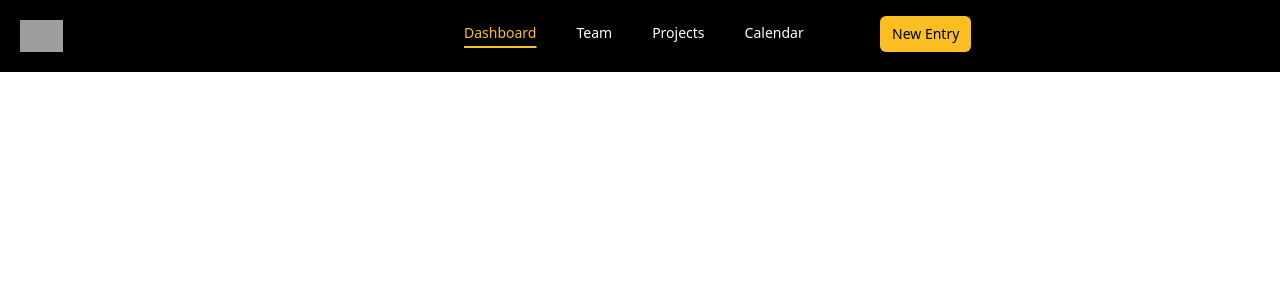
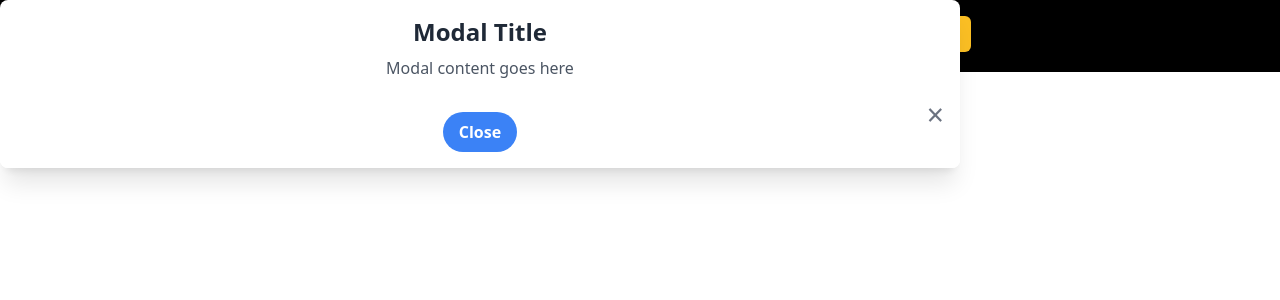
Before and after one commit to davidgrrcia-archived/contablock-app, a Vue app in the folder frontend/: page / in a window 1280 px wide. Both pictures are taken after a click on the button "New Entry". Shown: the top 300 px of the page. Built offline with nearby package versions, Linux system fonts and the light colour scheme; grey boxes are pictures that could not be loaded.

Commit message:
create entry modal

```diff
--- a/frontend/package.json
+++ b/frontend/package.json
@@ -27,6 +27,7 @@
     "eslint": "^8.22.0",
     "eslint-plugin-vue": "^9.3.0",
     "npm-run-all": "^4.1.5",
+    "pinia": "^2.0.28",
     "postcss": "^8.4.20",
     "prettier": "2.8.1",
     "tailwindcss": "^3.2.4",
--- a/frontend/src/App.vue
+++ b/frontend/src/App.vue
@@ -1,10 +1,12 @@
 <script setup lang="ts">
 import { RouterView } from 'vue-router';
-import SiteNavbar from '@/components/SiteNavbar.vue';
+import HeaderNav from '@/components/HeaderNav.vue';
+import CreateEntryModal from '@/components/CreateEntryModal.vue';
 </script>
 
 <template>
   <header></header>
-  <SiteNavbar />
+  <HeaderNav />
+  <CreateEntryModal></CreateEntryModal>
   <RouterView />
 </template>
--- /dev/null
+++ b/frontend/src/components/CreateEntryModal.vue
@@ -0,0 +1,40 @@
+<template>
+  <div class="relative">
+    <div v-if="modalState.isOpen" class="fixed inset-0 z-50 overflow-y-auto">
+      <div
+        class="flex items-end justify-center min-h-screen pt-4 px-4 pb-20 text-center sm:block sm:p-0"
+      >
+        <div
+          class="relative rounded-lg shadow-xl w-11/12 sm:w-3/4 lg:w-1/2 xl:w-1/3"
+        >
+          <button
+            @click="hideCreateEntryModal()"
+            class="text-3xl leading-none absolute top-1/2 right-0 m-4 text-gray-500 hover:text-red-500"
+          >
+            &times;
+          </button>
+          <div class="bg-white rounded-lg py-4 px-6 mb-4">
+            <h3 class="text-2xl font-bold mb-2 text-gray-800">Modal Title</h3>
+            <p class="text-gray-600 mb-8">Modal content goes here</p>
+            <button
+              @click="hideCreateEntryModal()"
+              class="px-4 py-2 font-bold text-white bg-blue-500 rounded-full hover:bg-blue-700 focus:outline-none focus:shadow-outline-blue active:bg-blue-800"
+            >
+              Close
+            </button>
+          </div>
+        </div>
+      </div>
+    </div>
+  </div>
+</template>
+
+<script setup lang="ts">
+import { useCreateEntryModalStore } from '@/stores/createEntryModal';
+
+const modalState = useCreateEntryModalStore();
+
+function hideCreateEntryModal() {
+  modalState.hideModal();
+}
+</script>
--- a/frontend/src/components/SiteNavbar.vue
+++ b/frontend/src/components/HeaderNav.vue
@@ -26,6 +26,7 @@
       <button
         class="px-3 py-2 text-sm font-medium rounded-md bg-amber-400 text-black"
         type="button"
+        @click="showCreateEntryModal()"
       >
         New Entry
       </button>
@@ -34,10 +35,19 @@
 </template>
 
 <script setup lang="ts">
-const navigation = [
+import type { Navigation } from '@/interfaces/Navigation';
+import { useCreateEntryModalStore } from '@/stores/createEntryModal';
+
+const navigation: Navigation[] = [
   { name: 'Dashboard', href: '#', current: true },
   { name: 'Team', href: '#', current: false },
   { name: 'Projects', href: '#', current: false },
   { name: 'Calendar', href: '#', current: false },
 ];
+
+const modalState = useCreateEntryModalStore();
+
+function showCreateEntryModal() {
+  modalState.showModal();
+}
 </script>
--- /dev/null
+++ b/frontend/src/interfaces/Navigation.ts
@@ -0,0 +1,5 @@
+export interface Navigation {
+  name: string;
+  href: string;
+  current: boolean;
+}
--- a/frontend/src/main.ts
+++ b/frontend/src/main.ts
@@ -1,10 +1,13 @@
 import { createApp } from 'vue';
+import { createPinia } from 'pinia';
 import App from './App.vue';
 import router from './router';
 import './assets/tailwind.css';
 
+const pinia = createPinia();
 const app = createApp(App);
 
 app.use(router);
+app.use(pinia);
 
 app.mount('#app');
--- /dev/null
+++ b/frontend/src/stores/createEntryModal.ts
@@ -0,0 +1,16 @@
+import { defineStore } from 'pinia';
+
+export const useCreateEntryModalStore = defineStore('createEntryModal', {
+  state: () => {
+    return { isOpen: false };
+  },
+
+  actions: {
+    showModal() {
+      this.isOpen = true;
+    },
+    hideModal() {
+      this.isOpen = false;
+    },
+  },
+});
```
Also changed, not shown: 1 other file (tests, documents, lock files or other folders).
